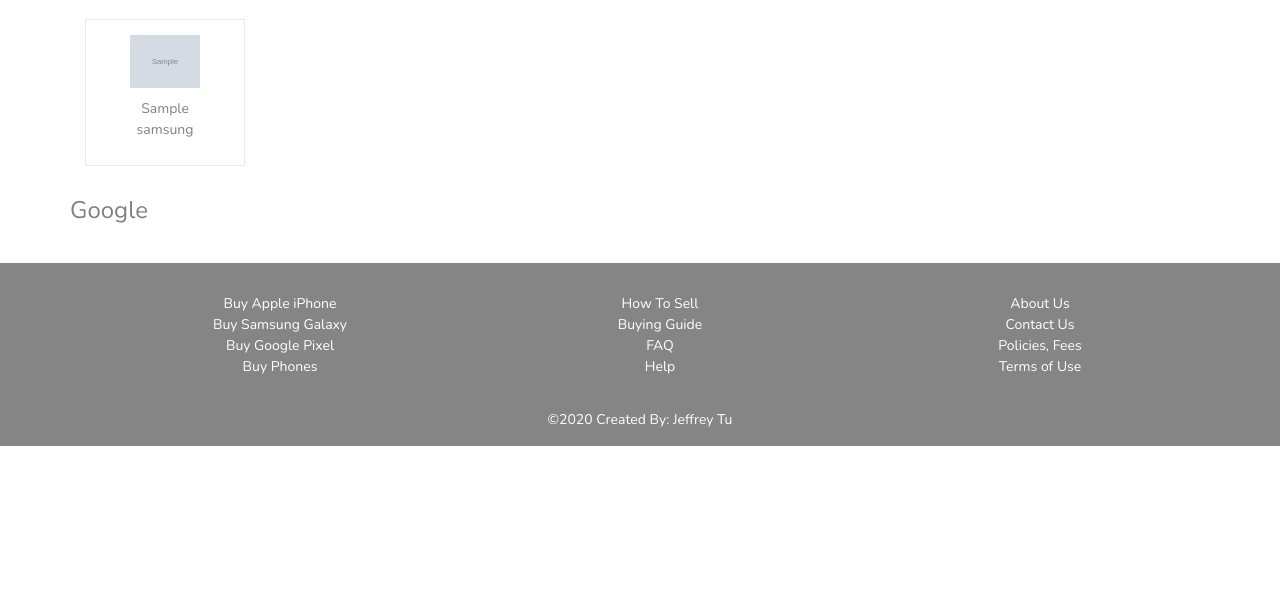
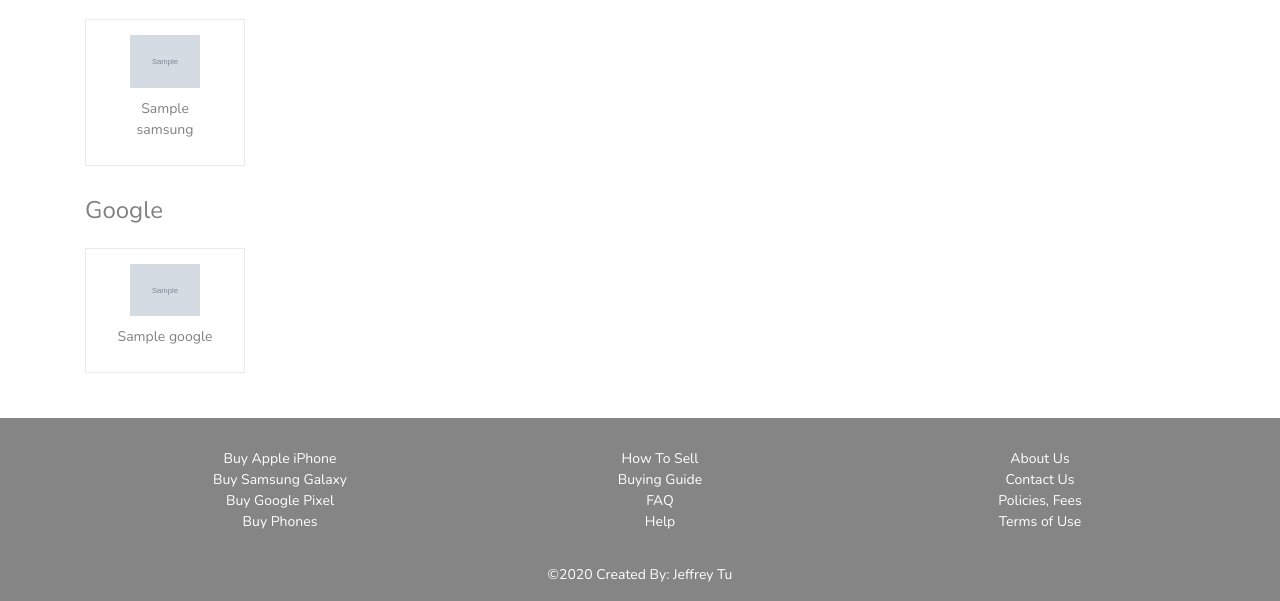
Before and after one commit to jeffreytu/drg-market, a Django app: template store/templates/shop_phones.html in a window 1280 px wide. Shown: the part 381-982 px from the top of the page. Before the commit the page ends 827 px from the top, so only its background shows below. Run offline with Django 3.2, Linux system fonts and the light colour scheme; the template is opened without the code that fills it: most values are stand-ins (such as "Sample title", 1, 10 or a date in 2020); some libraries are stand-ins or nearby versions.

Commit message:
add google category

```diff
--- a/store/templates/shop_phones.html
+++ b/store/templates/shop_phones.html
@@ -38,12 +38,21 @@
         {% endfor %}
         </div>
 
-    <div class="row">
+
         <h4>Google</h4>
-    </div>
-    <div class="row">
-    </div>
-    <div class="row">
-    </div>
+        <div class="row category-container">
+        {% for google in googles %}
+            <div class="col-md-2">
+                <a href="{% url 'product-category' google.slug %}">
+                    <div class="category-card">
+                        {% if google.image %}
+                            <img src="{{ google.image.url }}" width="70px">
+                        {% endif %}
+                        <div class="category-name">{{ google.name }}</div>
+                    </div>
+                </a>
+            </div>
+        {% endfor %}
+        </div>
 
 {% endblock content %}
--- a/store/views.py
+++ b/store/views.py
@@ -266,9 +266,11 @@ def shopPhones(request):
     categories = Category.objects.select_related('parent').all()
     iphones = categories.get(slug='apple-iphone').get_children()
     samsungs = categories.get(slug='samsung').get_children()
+    googles = categories.get(slug='google').get_children()
 
     context = {
         'iphones': iphones,
         'samsungs': samsungs,
+        'googles': googles,
     }
     return render(request, 'shop_phones.html', context)
```
